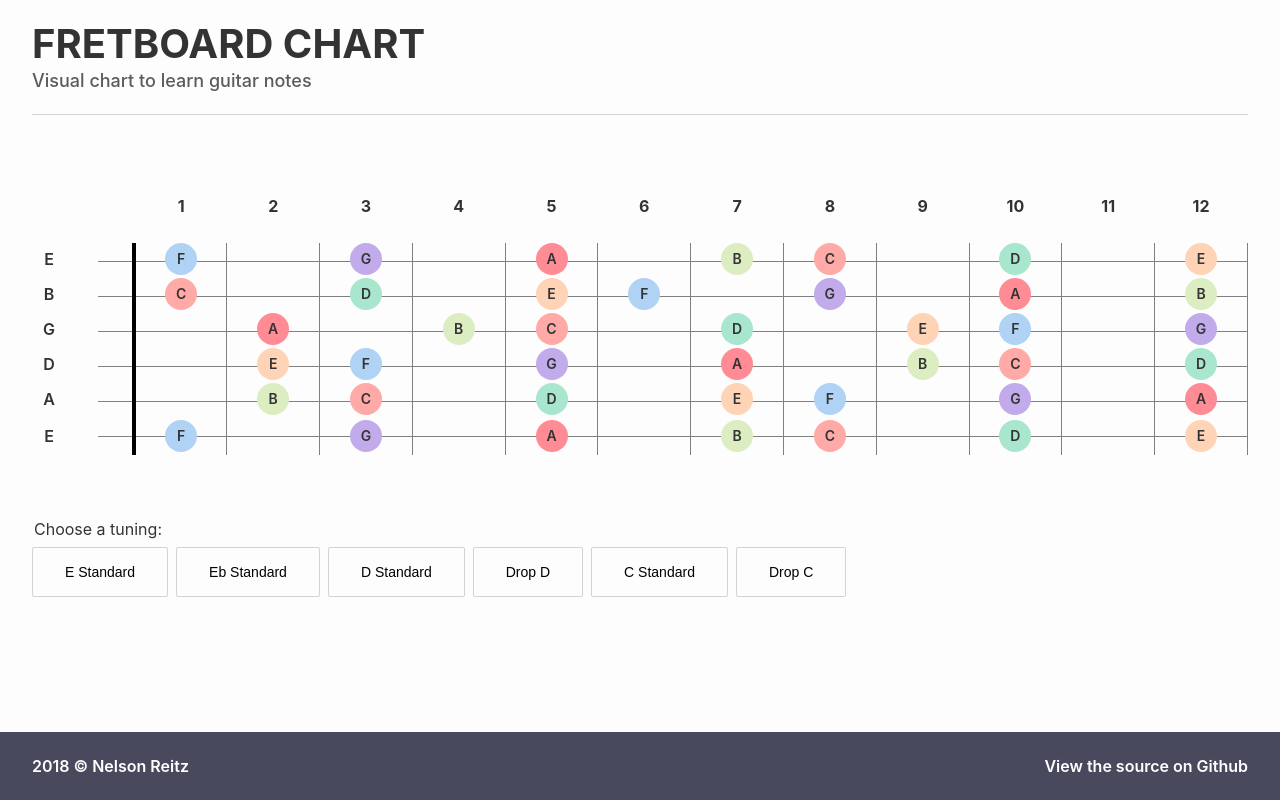
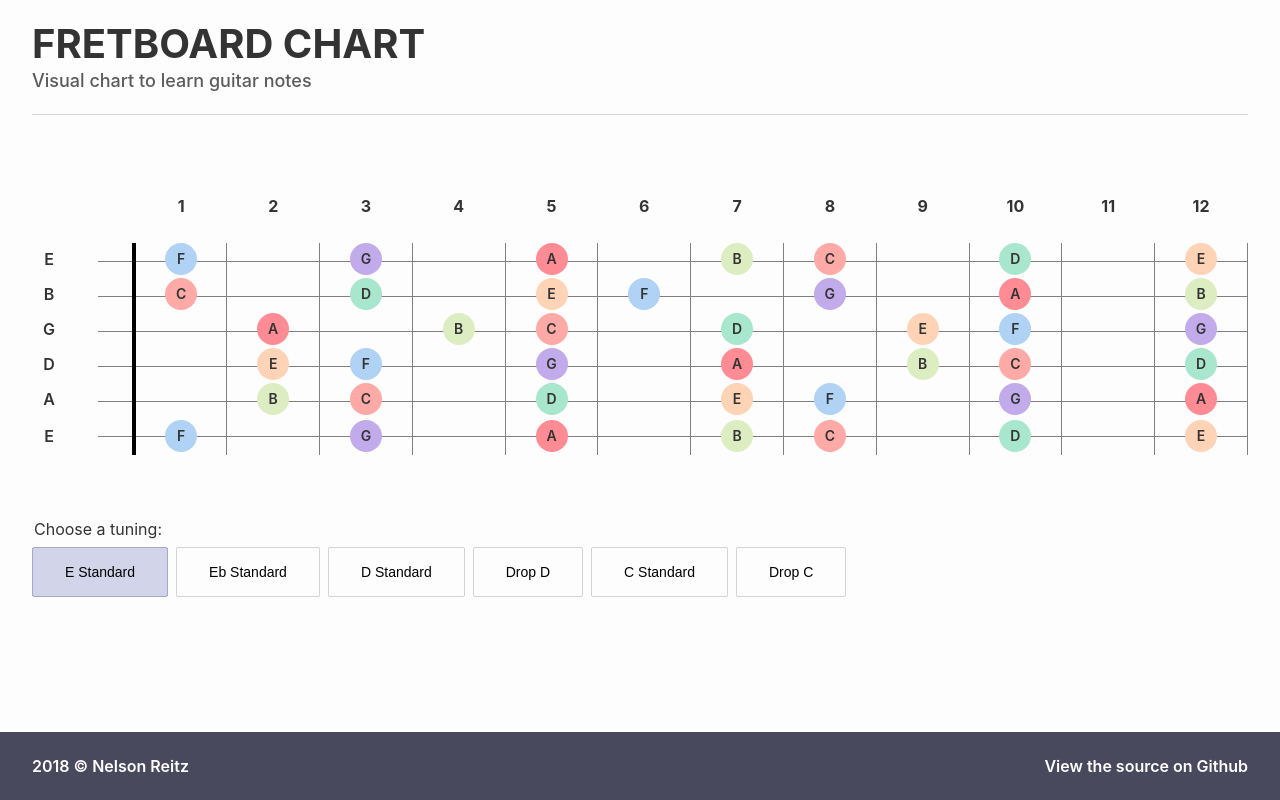
Before and after one commit to nelsonreitz/fretboard-notes, a React (Create React App) app: page / in a window 1280 px wide. Built offline with nearby package versions, Linux system fonts and the light colour scheme.

Commit message:
Add active TuningButton style

```diff
--- a/src/App.js
+++ b/src/App.js
@@ -12,15 +12,15 @@ class App extends Component {
     super(props);
     this.state = {
       // Default tuning
-      selectedTuning: "e_std"
+      activeTuning: "e_std"
     }
 
     this.handleTuningSelect = this.handleTuningSelect.bind(this);
   }
 
-  handleTuningSelect(selectedTuning) {
+  handleTuningSelect(activeTuning) {
     this.setState({
-      selectedTuning: selectedTuning
+      activeTuning: activeTuning
     });
   }
 
@@ -29,13 +29,14 @@ class App extends Component {
       <div className="App">
         <Header />
         <Fretboard
-          selectedTuning={this.state.selectedTuning}
           tunings={TUNINGS}
           stringNotes={STRINGNOTES}
+          activeTuning={this.state.activeTuning}
         />
         <TuningSelect
+          tunings={TUNINGS}
           onTuningSelect={this.handleTuningSelect}
-          tunings={TUNINGS}
+          activeTuning={this.state.activeTuning}
         />
         <Footer />
       </div>
--- a/src/Fretboard.js
+++ b/src/Fretboard.js
@@ -45,13 +45,13 @@ function Note(props) {
 function FretboardBody(props) {
   const fretsCount = props.fretsCount;
   const stringsCount = props.stringsCount;
-  const selectedTuning = props.selectedTuning;
+  const activeTuning = props.activeTuning;
   const tunings = props.tunings;
   const stringNotes = props.stringNotes;
   const rows = [];
 
   // Find notes of selected tuning
-  const tuning = tunings.find(tuning => tuning.abbr === selectedTuning);
+  const tuning = tunings.find(tuning => tuning.abbr === activeTuning);
 
   // Create strings
   for (let i = 0; i < stringsCount; i++) {
@@ -104,7 +104,7 @@ class Fretboard extends Component {
             <FretboardBody
               fretsCount={FRETS_COUNT}
               stringsCount={STRINGS_COUNT}
-              selectedTuning={this.props.selectedTuning}
+              activeTuning={this.props.activeTuning}
               tunings={this.props.tunings}
               stringNotes={this.props.stringNotes}
             />
--- a/src/TuningButton.css
+++ b/src/TuningButton.css
@@ -13,3 +13,8 @@
   background-color: lightgrey;
   border-color: grey;
 }
+
+.TuningButton.Active {
+  background-color: #d2d5ea;
+  border-color: #a3a8cc;
+}
--- a/src/TuningButton.js
+++ b/src/TuningButton.js
@@ -16,7 +16,11 @@ class TuningButton extends Component {
     const tuningName = this.props.tuningName;
 
     return (
-      <button className="TuningButton" value={tuningAbbr} onClick={this.handleClick}>
+      <button
+        className={"TuningButton" + (this.props.isActive ? " Active" : "")}
+        value={tuningAbbr}
+        onClick={this.handleClick}
+      >
         {tuningName}
       </button>
     );
--- a/src/TuningSelect.js
+++ b/src/TuningSelect.js
@@ -13,6 +13,7 @@ class TuningSelect extends Component {
           key={tuning.abbr}
           tuningAbbr={tuning.abbr}
           tuningName={tuning.name}
+          isActive={tuning.abbr === this.props.activeTuning}
           onTuningSelect={this.props.onTuningSelect}
         />
       );
```
